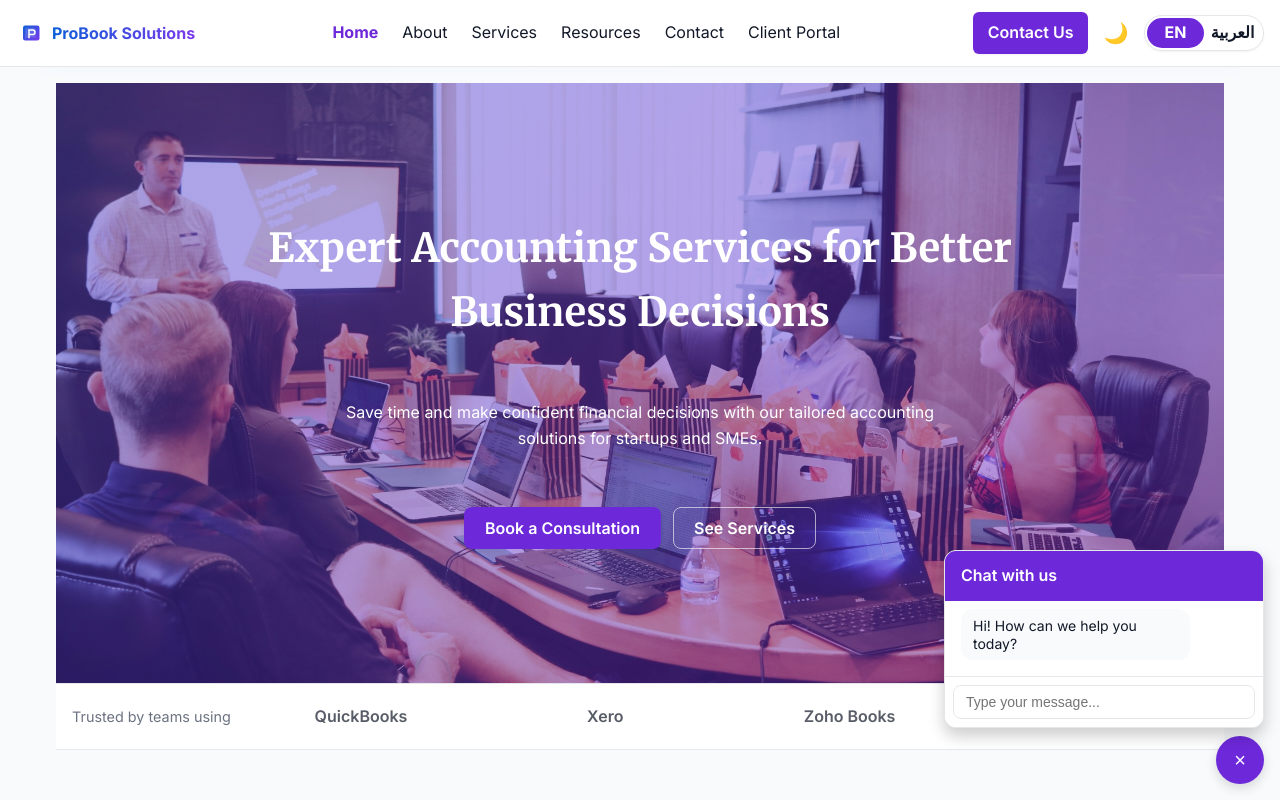
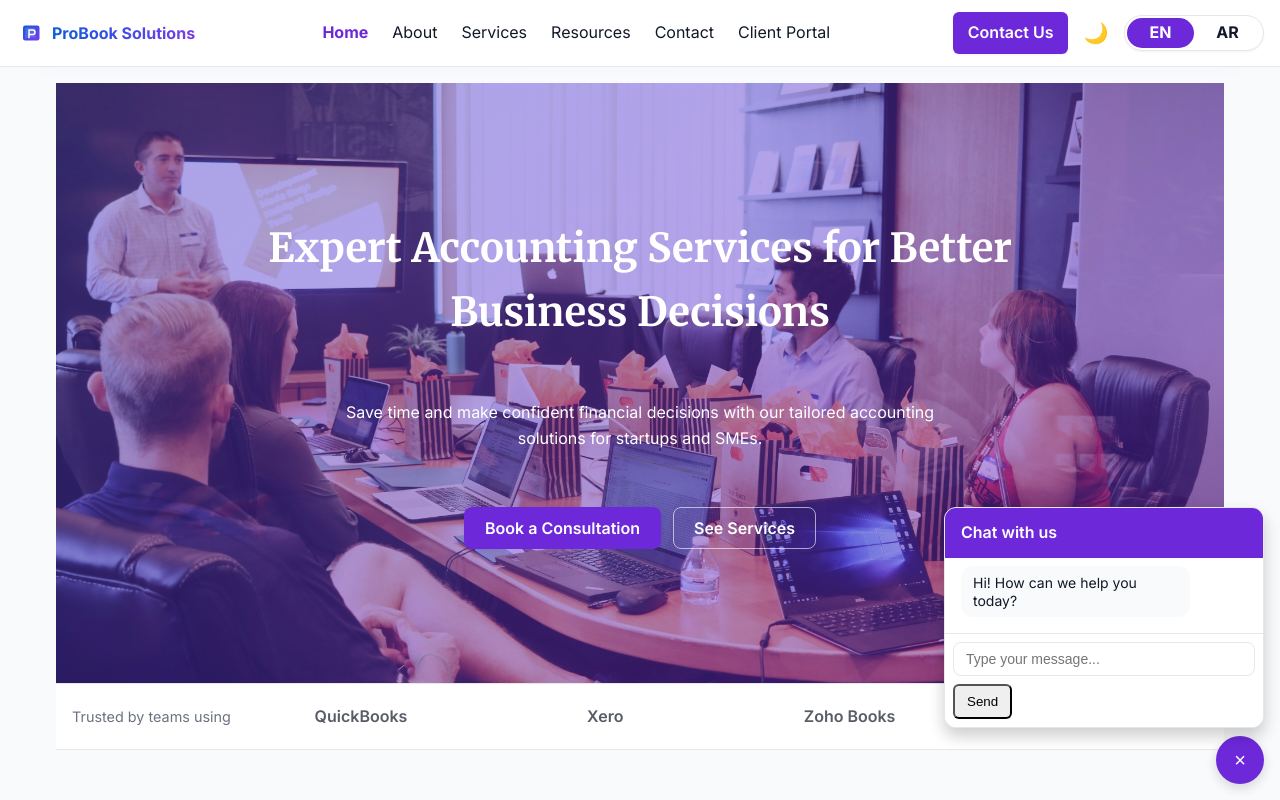
Before and after one commit to Emadshenouda-hash/ProBook, a Next.js app: page / in a window 1280 px wide. Both pictures are taken after a click on the button "Open chat widget". Shown: the top 800 px of the page. Built offline with nearby package versions, Linux system fonts and the light colour scheme; no server answers.

Commit message:
feat: Add send button to chat and improve language switcher
Co-authored-by: emadshenouda <emadshenouda@gmail.com>

```diff
--- a/components/ChatWidget.tsx
+++ b/components/ChatWidget.tsx
@@ -184,6 +184,14 @@ export default function ChatWidget() {
               onKeyDown={handleKeyDown}
               aria-label="Chat message input"
             />
+            <button
+              type="button"
+              onClick={sendMessage}
+              style={{ marginTop: '0.5rem', padding: '0.5rem 0.75rem', borderRadius: 6 }}
+              aria-label="Send message"
+            >
+              Send
+            </button>
           </ChatInputWrapper>
         </ChatContainer>
       )}
--- a/components/LanguageSwitcher.tsx
+++ b/components/LanguageSwitcher.tsx
@@ -14,12 +14,14 @@ const Toggle = styled('div')`
   grid-template-columns: 1fr 1fr;
   align-items: center;
   padding: 2px;
-  width: 120px;
+  width: 140px;
   height: 36px;
   border-radius: 999px;
   background: var(--color-surface);
   border: 1px solid var(--color-border);
   box-shadow: ${({ theme }: { theme: DefaultTheme }) => theme.shadows.sm};
+  direction: ltr; /* keep control predictable in RTL */
+  isolation: isolate;
 `;
 
 const Thumb = styled('div')<{ right?: boolean }>`
@@ -32,6 +34,7 @@ const Thumb = styled('div')<{ right?: boolean }>`
   background: ${({ theme }: { theme: DefaultTheme }) => theme.colors.primary};
   transform: translateX(${({ right }: { right?: boolean }) => (right ? '100%' : '0')});
   transition: transform 200ms ease;
+  z-index: 0;
 `;
 
 const SegButton = styled('button')<{ active?: boolean }>`
@@ -45,6 +48,7 @@ const SegButton = styled('button')<{ active?: boolean }>`
   font: inherit;
   font-weight: 700;
   z-index: 1;
+  white-space: nowrap;
   color: ${({ active, theme }: { active?: boolean; theme: DefaultTheme }) => (active ? '#fff' : theme.colors.text)};
 `;
 
@@ -86,7 +90,7 @@ export default function LanguageSwitcher() {
           active={isArabic}
           onClick={() => changeLanguage('ar')}
         >
-          العربية
+          AR
         </SegButton>
       </Toggle>
     </ToggleWrap>
```
